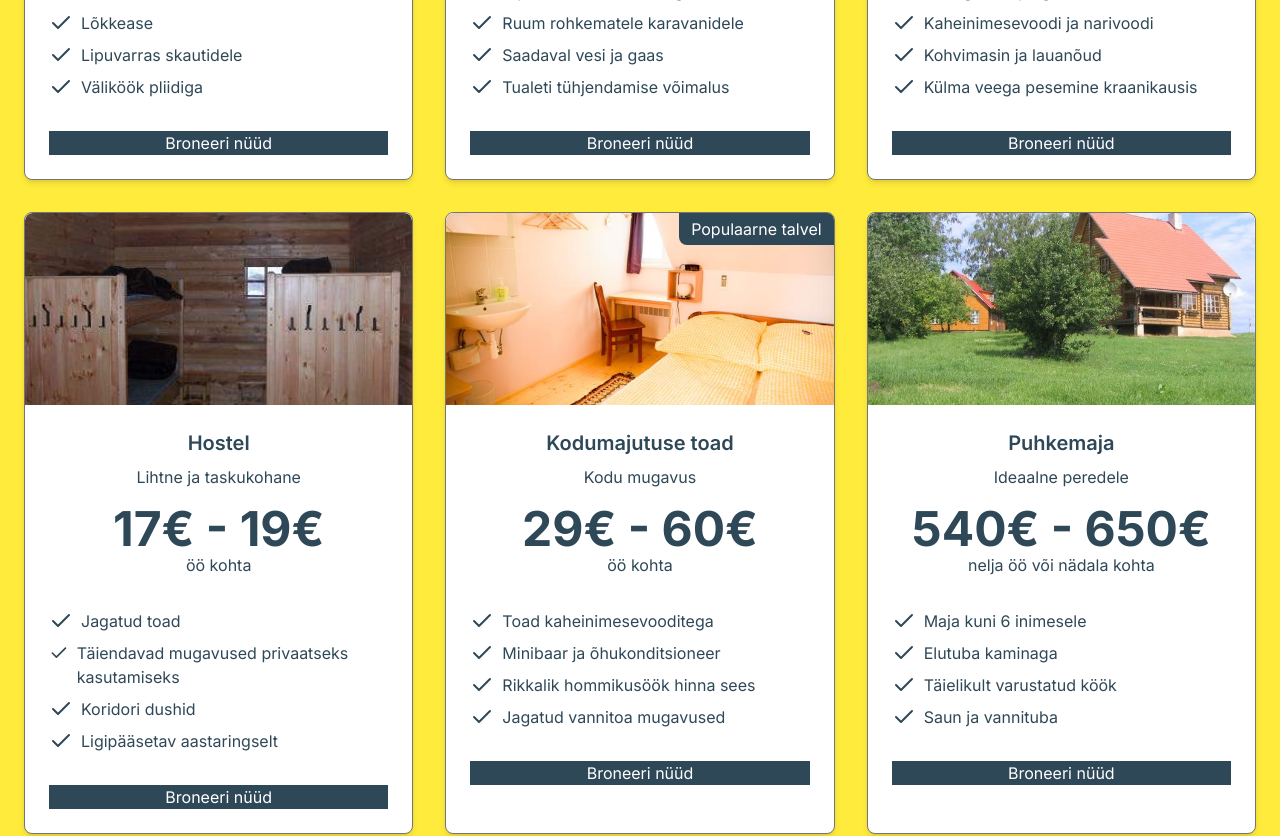
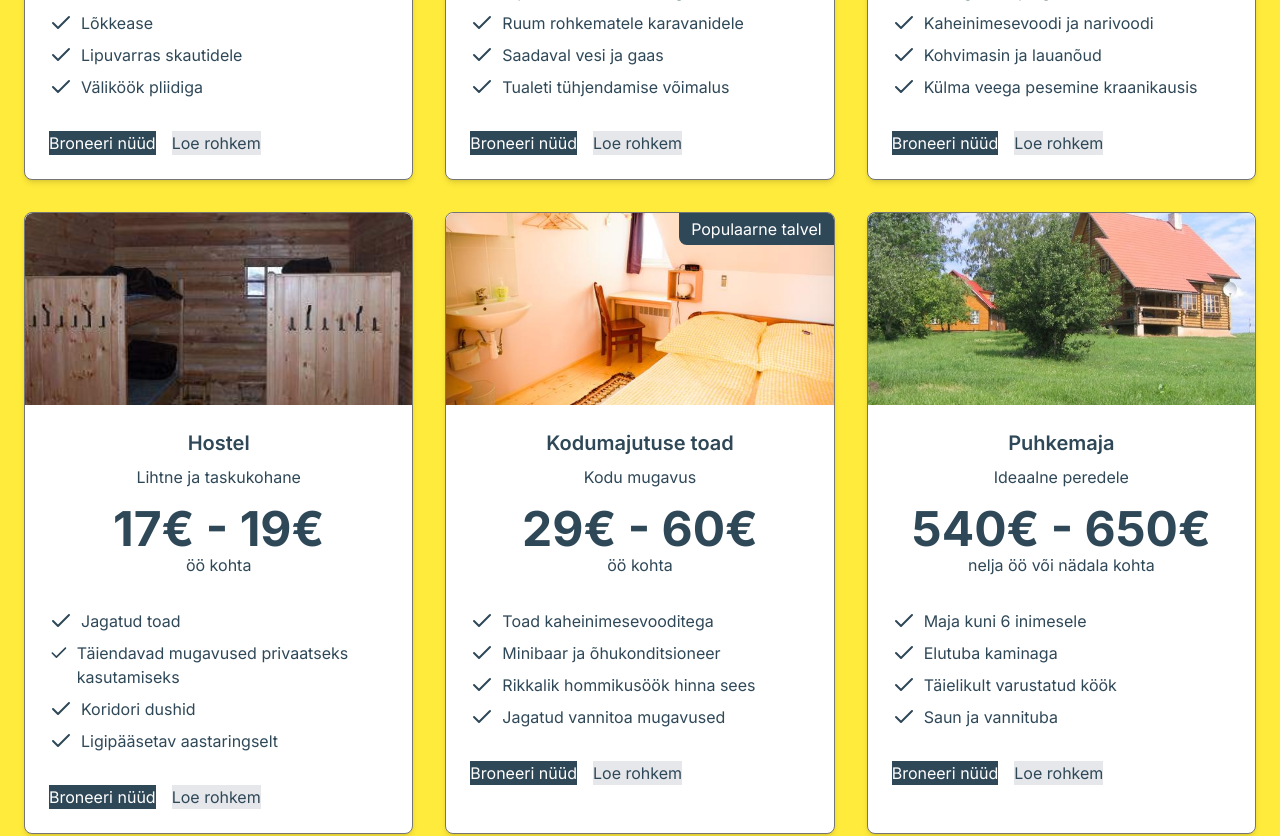
Before and after one commit to 77ccreed/kalda-next, a Next.js app: page /en in a window 1280 px wide. Shown: the part 2200-3036 px from the top of the page. Built offline with nearby package versions, Linux system fonts and the light colour scheme.

Commit message:
feat: Add secondary call-to-action in Pricing component

```diff
--- a/src/components/Pricing.tsx
+++ b/src/components/Pricing.tsx
@@ -1,4 +1,3 @@
-import React from 'react';
 import Image from 'next/image';
 import { Check } from 'lucide-react';
 import { Card, CardContent } from '@/components/ui/card';
@@ -25,6 +24,7 @@ type PricingProps = {
     period: string;
     items: string[];
     callToAction?: CallToActionType;
+    callToAction2?: CallToActionType; // Add a secondary call-to-action
     hasRibbon?: boolean;
     ribbonTitle?: string;
     image: {
@@ -82,12 +82,20 @@ const Pricing = ({ header, prices, id, hasBackground = true }: PricingProps) =>
                 </li>
               ))}
             </ul>
-            {price.callToAction && (
-              <CTA
-                callToAction={price.callToAction}
-                linkClass="w-full bg-secondary text-white hover:bg-secondary-dark transition-colors"
-              />
-            )}
+            <div className="flex flex-col sm:flex-row gap-4">
+              {price.callToAction && (
+                <CTA
+                  callToAction={price.callToAction}
+                  linkClass="w-full sm:w-auto bg-secondary text-white hover:bg-secondary-dark transition-colors"
+                />
+              )}
+              {price.callToAction2 && (
+                <CTA
+                  callToAction={price.callToAction2}
+                  linkClass="w-full sm:w-auto bg-gray-200 text-secondary hover:bg-gray-300 transition-colors"
+                />
+              )}
+            </div>
           </CardContent>
         </Card>
       ))}
```
